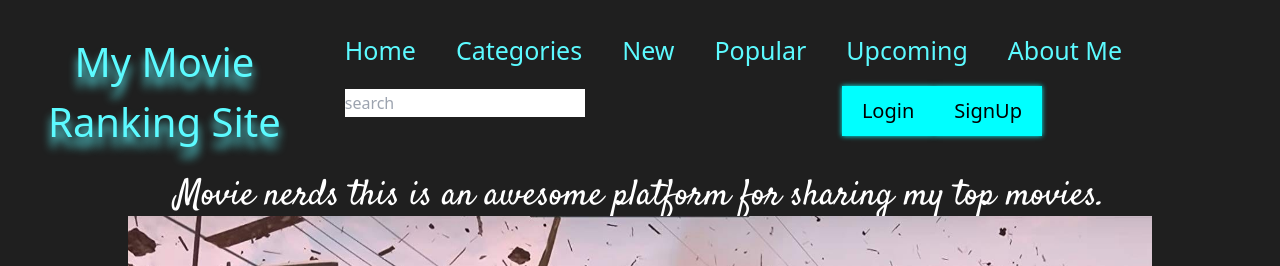
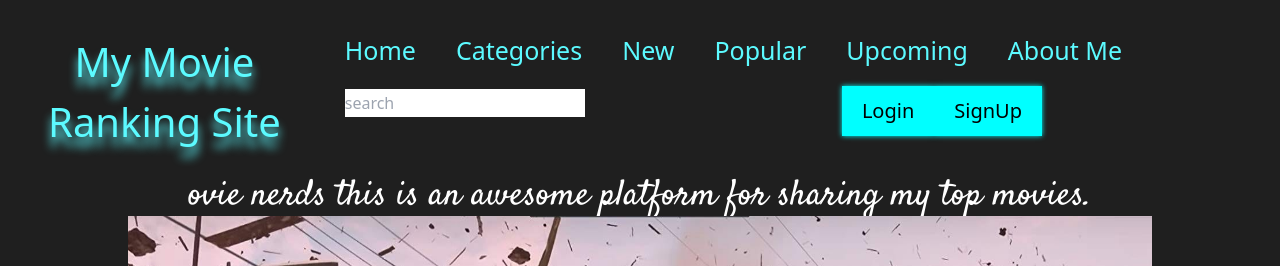
Before and after one commit to KatsFahad/movie-site-react, a React (Vite) app: page / in a window 1280 px wide. Shown: the top 266 px of the page. Built offline with nearby package versions, Linux system fonts and the light colour scheme; no server answers.

Commit message:
testing netilify

```diff
--- a/src/components/Banner.jsx
+++ b/src/components/Banner.jsx
@@ -2,7 +2,7 @@ import imgB from '/src/images/x-men.jpg'
 const Banner = () => {
     return (
         <div className="mb-[2rem]">
-            <p className="text-center text-white font-[Satisfy] text-4xl @412:text-[2.5rem] @834: mx-[1rem]">Movie nerds this is an awesome platform for sharing my top movies.</p>
+            <p className="text-center text-white font-[Satisfy] text-4xl @412:text-[2.5rem] @834: mx-[1rem]">ovie nerds this is an awesome platform for sharing my top movies.</p>
             <img src={imgB} alt="banner image" className="w-[80%] mx-auto @412:h-[250px] @428: h-[350px] @834:h-[450px] @884: h-[500px]" />
         </div>
      );
```
